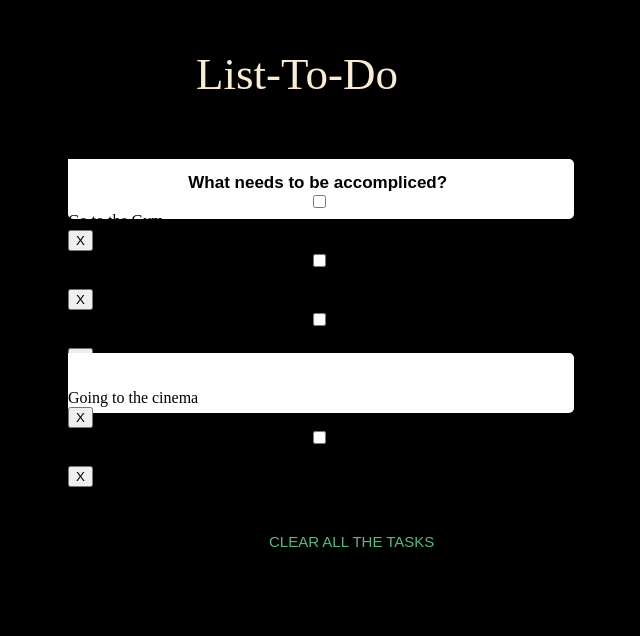
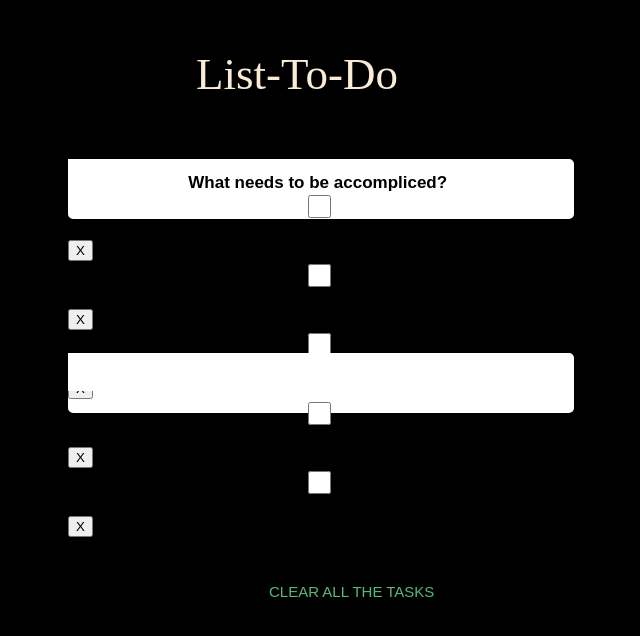
Before and after one commit to marnanakou/To-Do-List, a React (Create React App) app in the folder todo/: page / in a window 1280 px wide. Shown: the part 152-788 px from the top of the page, without its empty margins (343-983 px from the left). Built offline with nearby package versions, Linux system fonts and the light colour scheme.

Commit message:
styling checkbox button

```diff
--- a/todo/src/Components/Task/style.css
+++ b/todo/src/Components/Task/style.css
@@ -48,10 +48,11 @@ body {
   font-size: 15px;
 }
 
-/* .checkbox {
-  height: 18px;
-  width: 18px;
-  top: 0;
-  position: absolute;
-  /* background-color: #eee; */
-/* } */
+.checkbox {
+  height: 23px;
+  width: 20px;
+}
+
+.checkbox:checked {
+  color: #ffd369;
+}
```
